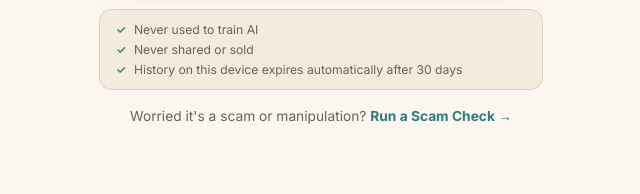
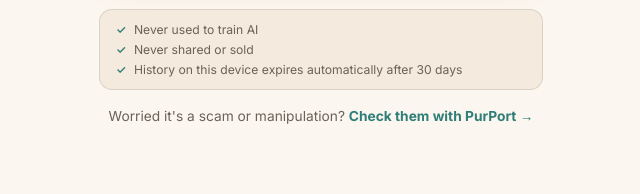
Before and after one commit to pdi999inc-lang/precipice-vibelenz, a FastAPI app: page / in a window 1280 px wide. Shown: the part 1013-1207 px from the top of the page, without its empty margins (319-959 px from the left). Run offline with FastAPI, Linux system fonts and the light colour scheme; some libraries are stand-ins or nearby versions.

Commit message:
deploy: templates/index.html

```diff
--- a/templates/index.html
+++ b/templates/index.html
@@ -4,7 +4,7 @@
 <head>
 <meta charset="UTF-8"/>
 <meta name="viewport" content="width=device-width,initial-scale=1.0,maximum-scale=1.0"/>
-<title>{{ 'VibeLenz — Scam Check' if is_risk else 'VibeLenz — Vibe Check' }}</title>
+<title>{{ 'PurPort — Scam &amp; Manipulation Check' if is_risk else 'VibeLenz — Vibe Check' }}</title>
 <link href="https://fonts.googleapis.com/css2?family=Inter:wght@400;600;700;800;900&display=swap" rel="stylesheet"/>
 <script async src="https://www.googletagmanager.com/gtag/js?id=G-E4TDZ5JEQ7"></script>
 <script>window.dataLayer=window.dataLayer||[];function gtag(){dataLayer.push(arguments);}gtag('js',new Date());gtag('config','G-E4TDZ5JEQ7');</script>
@@ -111,8 +111,13 @@ html,body{min-height:100vh;font-family:'Inter',sans-serif;color:var(--ink);overf
 <div class="ov" id="ov"><div class="sp"></div><div class="ov-t">{{ 'Running the check…' if is_risk else 'Reading the vibe…' }}</div><div class="ov-s">Looking over your conversation</div></div>
 <div class="page">
 <div class="hd">
+{% if is_risk %}
+<div class="brand-wrap"><div class="brand" style="background:linear-gradient(135deg,#2F7E77,#57ada4);-webkit-background-clip:text;background-clip:text;font-style:normal;letter-spacing:-0.5px;">PurPort</div></div>
+<div class="brand-sub">Scam &amp; Manipulation Check</div>
+{% else %}
 <div class="brand-wrap"><span class="bolt bolt-l">⚡</span><div class="brand">VibeLenz</div><span class="bolt bolt-r">⚡</span></div>
-<div class="brand-sub">{{ 'Scam &amp; Manipulation Check' if is_risk else 'Dating Intelligence' }}</div>
+<div class="brand-sub">Dating Intelligence</div>
+{% endif %}
 {% if is_risk %}
 <h1 class="headline">Is this conversation what it claims to be?</h1>
 <p class="choose-lbl">Check the receipts before you trust them — fraud patterns, pressure tactics, manipulation.</p>
@@ -178,9 +183,9 @@ html,body{min-height:100vh;font-family:'Inter',sans-serif;color:var(--ink);overf
   <div class="pb-row"><span class="pb-i">✓</span>History on this device expires automatically after 30 days</div>
 </div>
 {% if is_risk %}
-<p style="text-align:center;margin-top:18px;font-size:0.86rem;"><a href="/" style="color:var(--coral-deep);font-weight:700;text-decoration:none;">← Back to Vibe Check</a></p>
+<p style="text-align:center;margin-top:18px;font-size:0.86rem;color:var(--ink-soft);">Reading chemistry instead? <a href="/" style="color:var(--coral-deep);font-weight:700;text-decoration:none;">VibeLenz Vibe Check →</a></p>
 {% else %}
-<p style="text-align:center;margin-top:18px;font-size:0.86rem;color:var(--ink-soft);">Worried it's a scam or manipulation? <a href="/scam-check" style="color:var(--teal);font-weight:700;text-decoration:none;">Run a Scam Check →</a></p>
+<p style="text-align:center;margin-top:18px;font-size:0.86rem;color:var(--ink-soft);">Worried it's a scam or manipulation? <a href="/scam-check" style="color:var(--teal);font-weight:700;text-decoration:none;">Check them with PurPort →</a></p>
 {% endif %}
 </form>
 </div>
```
